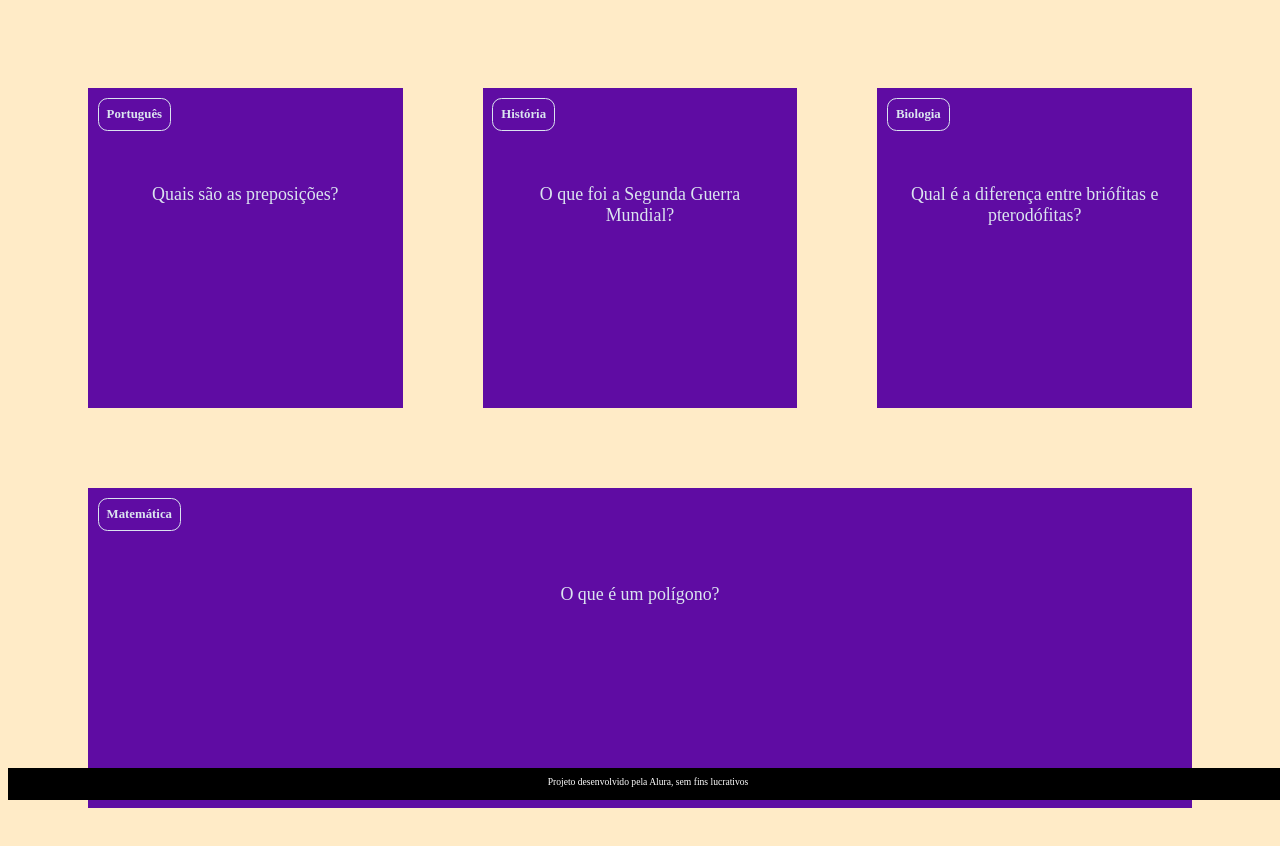
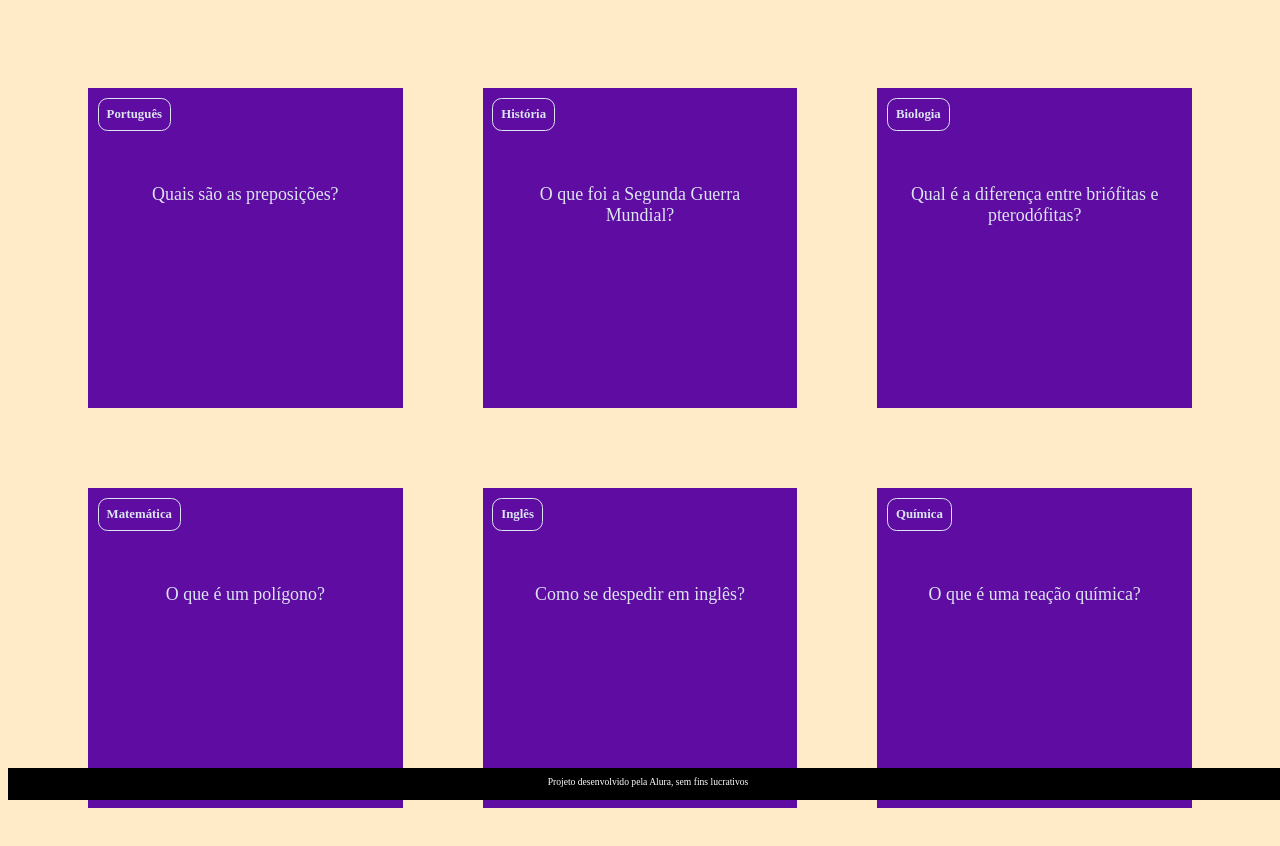
Before and after one commit to Julia1808/Projeto-Flashcard, a plain HTML site: page index.html in a window 1280 px wide. Drawn offline with Linux system fonts and the light colour scheme.

Commit message:
alterações no projeto

```diff
--- a/perguntas.js
+++ b/perguntas.js
@@ -15,3 +15,15 @@ criaCartao(
     'O que é um polígono?',
     'É uma figura geométrica plana e fechada, formada por segmentos de reta que não se cruzam'
 )
+
+ criaCartao(
+    'Inglês',
+    'Como se despedir em inglês?',
+    'Goodbye - bye - seeya - see you later - see you tomorrow'
+ )
+
+ criaCartao(
+    'Química',
+    'O que é uma reação química?',
+    'Uma reação química envolve a mudança na composição molecular dos reagentes, resultando em novos produtos com propriedades diferentes'
+ )
--- a/style.css
+++ b/style.css
@@ -1,7 +1,7 @@
 :root {
     --text-color: #DBE4EF;
     --card-front-color: #144480;
-    --card-back-color: #00F4BF;
+    --card-back-color: #f36f97;
 }
 
 body {
```
